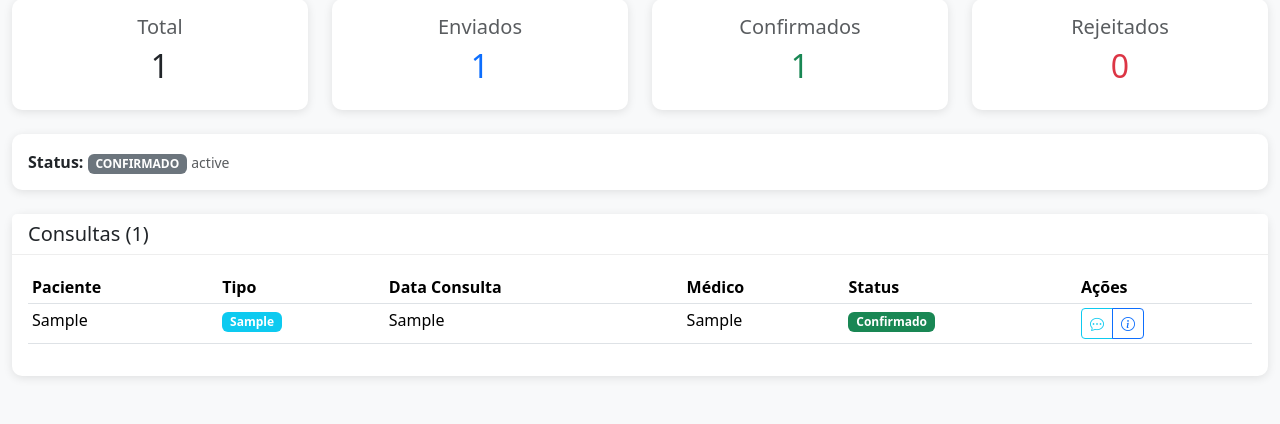
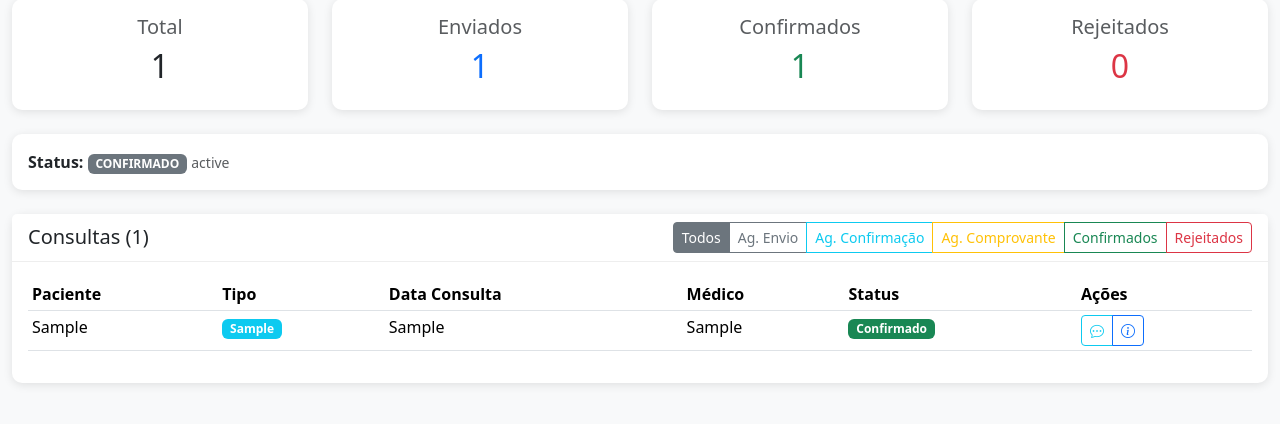
Before and after one commit to febaemanuel/git3, a Flask app: page /consultas/campanha/1 in a window 1280 px wide. Shown: the part 191-615 px from the top of the page. Run offline with Flask 3, Linux system fonts and the light colour scheme; a user stored in the database is signed in; data comes from the database, SQL or seed files in the repository; tables that the repository leaves empty hold one stand-in row (values such as "Sample post"); some libraries are stand-ins or nearby versions.

Commit message:
FEAT: Adiciona filtros de status e proteção contra envio múltiplo
- Adiciona filtros de status na página de campanha de consultas
  (Todos, Ag. Envio, Ag. Confirmação, Ag. Comprovante, Confirmados, Rejeitados)
- Adiciona proteção contra envio múltiplo de comprovante no backend
  (verifica se já enviou nos últimos 30 segundos)
- Adiciona proteção no frontend com desabilitação do botão e loading
  durante envio do comprovante

```diff
--- a/consultas_routes.py
+++ b/consultas_routes.py
@@ -264,10 +264,25 @@ def init_consultas_routes(app, db):
         campanha.atualizar_stats()
         db.session.commit()
 
-        # Buscar consultas
-        consultas = AgendamentoConsulta.query.filter_by(
-            campanha_id=id
-        ).order_by(AgendamentoConsulta.id).all()
+        # Filtro de status
+        filtro = request.args.get('filtro', 'todos')
+
+        # Query base
+        query = AgendamentoConsulta.query.filter_by(campanha_id=id)
+
+        # Aplicar filtro
+        if filtro == 'aguardando_envio':
+            query = query.filter_by(status='AGUARDANDO_ENVIO')
+        elif filtro == 'aguardando_confirmacao':
+            query = query.filter_by(status='AGUARDANDO_CONFIRMACAO')
+        elif filtro == 'aguardando_comprovante':
+            query = query.filter_by(status='AGUARDANDO_COMPROVANTE')
+        elif filtro == 'confirmados':
+            query = query.filter_by(status='CONFIRMADO')
+        elif filtro == 'rejeitados':
+            query = query.filter_by(status='REJEITADO')
+
+        consultas = query.order_by(AgendamentoConsulta.id).all()
 
         # Progresso da task (se estiver rodando)
         task_progress = None
@@ -286,7 +301,8 @@ def init_consultas_routes(app, db):
             'campanha_consultas_detalhe.html',
             campanha=campanha,
             consultas=consultas,
-            task_progress=task_progress
+            task_progress=task_progress,
+            filtro=filtro
         )
 
 
@@ -428,7 +444,20 @@ def init_consultas_routes(app, db):
             return jsonify({'erro': 'Acesso negado'}), 403
 
         if consulta.status != 'AGUARDANDO_COMPROVANTE':
-            return jsonify({'erro': f'Status inválido: {consulta.status}'}), 400
+            return jsonify({'erro': f'Status inválido: {consulta.status}. Comprovante já foi enviado?'}), 400
+
+        # PROTEÇÃO CONTRA ENVIO MÚLTIPLO: verificar se já enviou nos últimos 30 segundos
+        from datetime import timedelta
+        trinta_segundos_atras = datetime.utcnow() - timedelta(seconds=30)
+        envio_recente = LogMsgConsulta.query.filter(
+            LogMsgConsulta.consulta_id == consulta.id,
+            LogMsgConsulta.direcao == 'enviada',
+            LogMsgConsulta.mensagem.like('%COMPROVANTE%'),
+            LogMsgConsulta.data >= trinta_segundos_atras
+        ).first()
+
+        if envio_recente:
+            return jsonify({'erro': 'Comprovante já foi enviado recentemente. Aguarde alguns segundos.'}), 400
 
         try:
             # Validar arquivo
--- a/templates/campanha_consultas_detalhe.html
+++ b/templates/campanha_consultas_detalhe.html
@@ -86,7 +86,37 @@
     <div class="col-12">
         <div class="card">
             <div class="card-header">
-                <h5 class="mb-0">Consultas ({{ consultas|length }})</h5>
+                <div class="d-flex justify-content-between align-items-center flex-wrap gap-2">
+                    <h5 class="mb-0">Consultas ({{ consultas|length }})</h5>
+
+                    <!-- Filtros -->
+                    <div class="btn-group btn-group-sm flex-wrap">
+                        <a href="{{ url_for('consultas_campanha_detalhe', id=campanha.id, filtro='todos') }}"
+                           class="btn btn-outline-secondary {% if filtro == 'todos' %}active{% endif %}">
+                            Todos
+                        </a>
+                        <a href="{{ url_for('consultas_campanha_detalhe', id=campanha.id, filtro='aguardando_envio') }}"
+                           class="btn btn-outline-secondary {% if filtro == 'aguardando_envio' %}active{% endif %}">
+                            Ag. Envio
+                        </a>
+                        <a href="{{ url_for('consultas_campanha_detalhe', id=campanha.id, filtro='aguardando_confirmacao') }}"
+                           class="btn btn-outline-info {% if filtro == 'aguardando_confirmacao' %}active{% endif %}">
+                            Ag. Confirmação
+                        </a>
+                        <a href="{{ url_for('consultas_campanha_detalhe', id=campanha.id, filtro='aguardando_comprovante') }}"
+                           class="btn btn-outline-warning {% if filtro == 'aguardando_comprovante' %}active{% endif %}">
+                            Ag. Comprovante
+                        </a>
+                        <a href="{{ url_for('consultas_campanha_detalhe', id=campanha.id, filtro='confirmados') }}"
+                           class="btn btn-outline-success {% if filtro == 'confirmados' %}active{% endif %}">
+                            Confirmados
+                        </a>
+                        <a href="{{ url_for('consultas_campanha_detalhe', id=campanha.id, filtro='rejeitados') }}"
+                           class="btn btn-outline-danger {% if filtro == 'rejeitados' %}active{% endif %}">
+                            Rejeitados
+                        </a>
+                    </div>
+                </div>
             </div>
             <div class="card-body">
                 <div class="table-responsive">
```
Also changed, not shown: templates/consulta_detalhe.html (+31 -2 lines).
